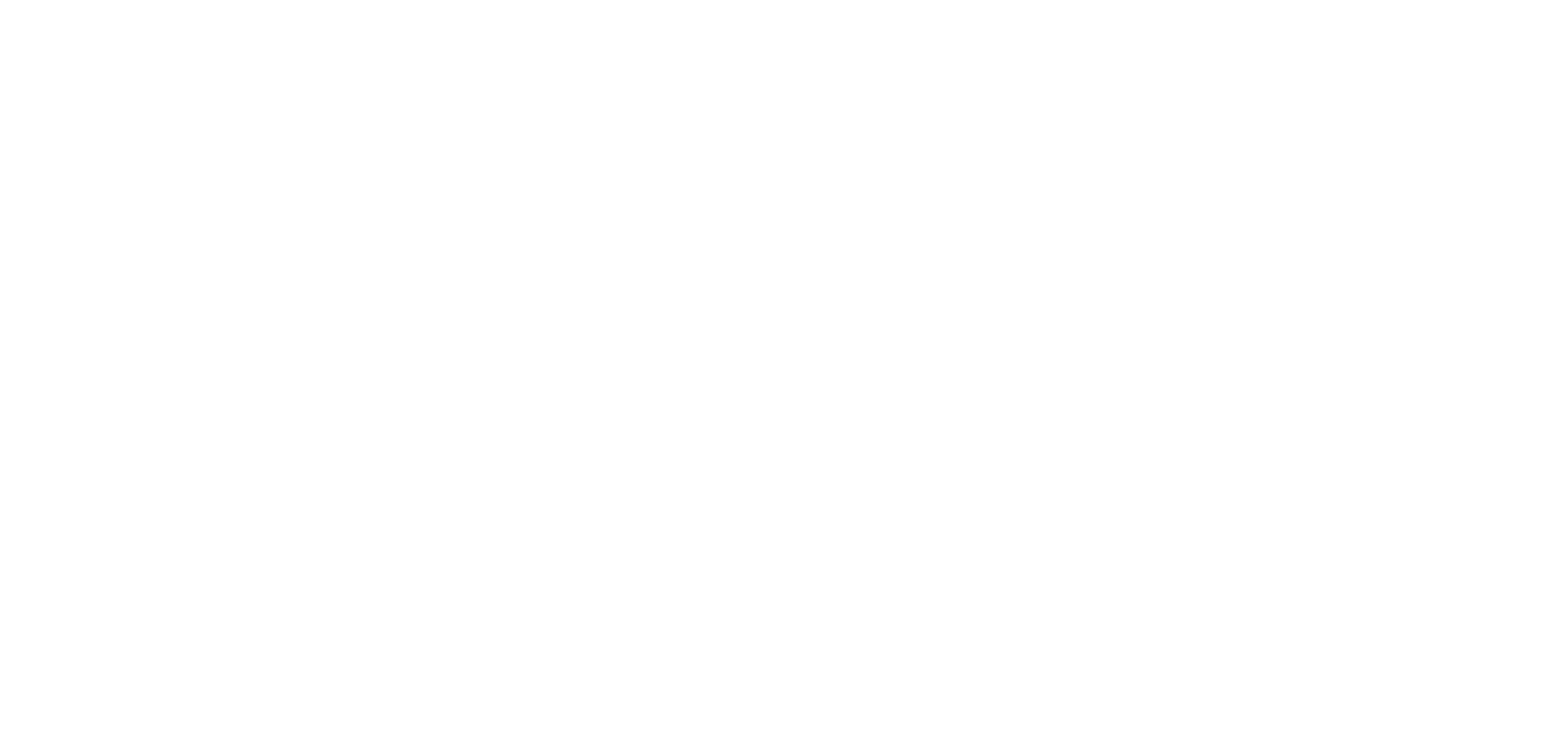
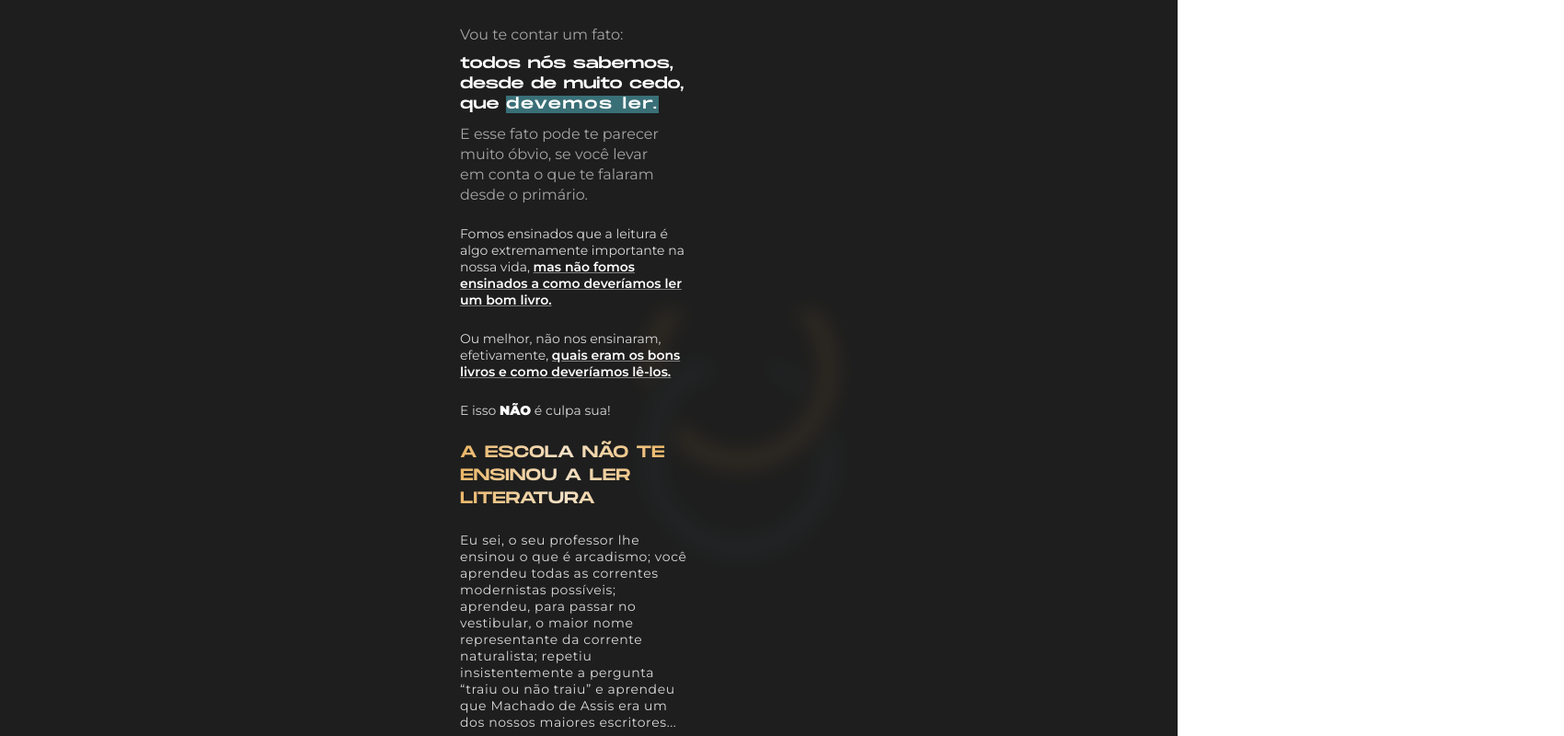
Before and after one commit to MatheusLasserre/matheus-araujo-website, a Next.js app: page /redescobrindo-os-classicos in a window 1280 px wide. Shown: the part 700-1500 px from the top of the page at 92% size, 1700 px wide, since content can reach past the window. Before the commit the page ends 800 px from the top, so only its background shows below. Built offline with nearby package versions, Linux system fonts and the light colour scheme.

Commit message:
Finalizado bloco 2

```diff
--- /dev/null
+++ b/components/ROC/Bloco2.js
@@ -0,0 +1,27 @@
+import React from 'react'
+import B2Style from '../../styles/Bloco2.module.css'
+
+function Bloco2() {
+    return (
+        <div>
+            <div className={B2Style.bloco2Wrap}>
+                <p className={B2Style.lightText}>Vou te contar um fato:</p>
+                <p className={B2Style.heavyText}>todos nós sabemos, desde de muito cedo, que <span className={B2Style.blockText}>devemos ler.</span></p>
+                <p className={B2Style.lightText + ' ' + B2Style.secondParagraph}>E esse fato pode te parecer muito óbvio, se você levar em conta o que te falaram desde o primário.</p>
+                <p className={B2Style.bodyText}>Fomos ensinados que a leitura é algo extremamente importante na nossa vida, <span className={B2Style.underline}>mas não fomos ensinados a como deveríamos ler um bom livro.</span></p>
+                <p className={B2Style.bodyText}>Ou melhor, não nos ensinaram, efetivamente, <span className={B2Style.underline}>quais eram os bons livros e como deveríamos lê-los.</span></p>
+                <p className={B2Style.bodyText}>E isso <span className={B2Style.black}>NÃO</span> é culpa sua!</p>
+                <p className={B2Style.goldGradient}>A ESCOLA NÃO TE ENSINOU A LER LITERATURA</p>
+                <p className={B2Style.bodyText + ' ' + B2Style.bodyTextSpacing}>Eu sei, o seu professor lhe ensinou o que é arcadismo; você aprendeu todas as correntes modernistas possíveis; aprendeu, para passar no vestibular, o maior nome representante da corrente naturalista; repetiu insistentemente a pergunta “traiu ou não traiu” e aprendeu que Machado de Assis era um dos nossos maiores escritores...</p>
+                <p className={B2Style.goldGradient}>Você aprendeu tudo, menos o que é literatura!</p>
+                <p className={B2Style.bodyText + ' ' + B2Style.bodyTextSpacing}>E repito: a culpa não é sua. A escola consegue, através de uma grade curricular extremamente engessada, <span className={B2Style.underline}>destruir todo o gosto possível pela literatura</span>, antes mesmo que ela surja:</p>
+
+
+            </div>
+            <div className={B2Style.divider}></div>
+
+        </div>
+    )
+}
+
+export default Bloco2
--- /dev/null
+++ b/components/ROC/Bloco3.js
@@ -0,0 +1,12 @@
+import React from 'react'
+import B3Style from '../../styles/Bloco3.module.css'
+
+function Bloco3() {
+    return (
+        <div>
+            <div className={B3Style.bloco3Wrap}></div>
+        </div>
+    )
+}
+
+export default Bloco3
--- a/pages/redescobrindo-os-classicos.js
+++ b/pages/redescobrindo-os-classicos.js
@@ -1,6 +1,9 @@
 import Head from 'next/head'
 import style from '../styles/redescobrindo-os-classicos.module.css'
 import Hero from '../components/ROC/Hero.js'
+import Bloco2 from '../components/ROC/Bloco2.js'
+import Bloco3 from '../components/ROC/Bloco3.js'
+
 
 export default function getStaticprops() {
   return (
@@ -14,6 +17,9 @@
         </Head>
         <div className={ style.virtualBody }>
           <Hero></Hero>
+          <Bloco2></Bloco2>
+          <Bloco3></Bloco3>
+
         </div>
       </>
 
--- /dev/null
+++ b/styles/Bloco2.module.css
@@ -0,0 +1,107 @@
+.bloco2Wrap {
+    display: flex;
+    flex-direction: column;
+    justify-content: center;
+    align-items: flex-start;
+    width: 28rem;
+    margin: 6rem auto;
+    position: relative;
+
+
+}
+
+/* background-image: url('/images/ROC/ROC-SMB-3.png');
+background-size: 120%;
+background-repeat: no-repeat;
+background-position: relative;
+background-position-y: 30rem ;
+background-position-x: 10rem ; */
+
+.bloco2Wrap::before {
+    content: "";
+    width: 100%;
+    height: 100%;
+    background: url('/images/ROC/ROC-SMB-4.png');
+    background-size: 120%;
+    background-repeat: no-repeat;
+    position: absolute;
+    top: -5rem;
+    left: 55rem;
+    opacity: 0.08;
+    filter: blur(10px);
+    -webkit-filter: blur(10px);
+    transform: rotate(270deg);
+
+
+}
+
+.bodyText {
+    font-size: 1.4rem;
+    color: #DADADA;
+    text-align: left;
+    margin: 1.2rem 0;
+    padding-right: 3rem;
+    z-index: 5;
+
+}
+
+.goldGradient {
+    color: transparent;
+    background-image: linear-gradient(93.87deg, #EAB25E -3.33%, #F4E2C7 40.78%, #EAB25E 83.23%);
+    background-clip: text;
+    font-family: MonumentExtended;
+    font-weight: 400;
+    font-size: 1.8rem;
+    line-height: 2.5rem;
+    margin: 1.2rem 0;
+    z-index: 5;
+}
+
+.lightText {
+    font-size: 1.6rem;
+    color: #A5A5A5;
+    line-height: 2.2rem;
+    text-align: left;
+    margin: 1rem 0;
+    padding-right: 5rem;
+
+}
+
+.heavyText {
+    font-family: MonumentExtended;
+    font-size: 1.6rem;
+    font-weight: 400;
+    line-height: 2.2rem;
+    padding-right: 3rem;
+
+}
+
+.blockText {
+    font-family: MonumentExtended;
+    letter-spacing: 0.21rem;
+    background-color: #396F77;
+    font-weight: 400;
+    /* border-style: none;
+    box-shadow: 0rem 0.5rem 0 0 #1E1E1E inset ; */
+}
+
+.black {
+    font-weight: 900;
+}
+
+.underline {
+    font-weight: 600;
+    text-decoration: underline;
+    text-decoration-color: gray;
+}
+
+.bodyTextSpacing {
+    letter-spacing: 0.06rem;
+}
+
+.divider {
+    height: 0.2rem;
+    width: 100%;
+    background-image: linear-gradient(270deg, #EAB25E 0%, rgba(234, 178, 94, 0) 26.08%, rgba(234, 178, 94, 0) 73.76%, #EAB25E 100.13%);
+
+}
--- /dev/null
+++ b/styles/Bloco3.module.css
@@ -0,0 +1,4 @@
+.bloco3Wrap {
+    padding: 2rem;
+    background-color: black;
+}
--- a/styles/globals.css
+++ b/styles/globals.css
@@ -1,5 +1,5 @@
-@import url('https://fonts.googleapis.com/css2?family=Montserrat:wght@400;600&display=swap');
-@font-face { font-family: MonumentExtended; src: url(../public/fonts/MonumentExtended-Regular.otf);}
+@import url('https://fonts.googleapis.com/css2?family=Montserrat:wght@400;600;900&display=swap');
+@font-face { font-family: MonumentExtended; font-weight: 400; src: url(../public/fonts/MonumentExtended-Regular.otf);}
 @font-face { font-family: Rasputin; src: url(../public/fonts/Rasputin.otf);}
 
 html {
```
